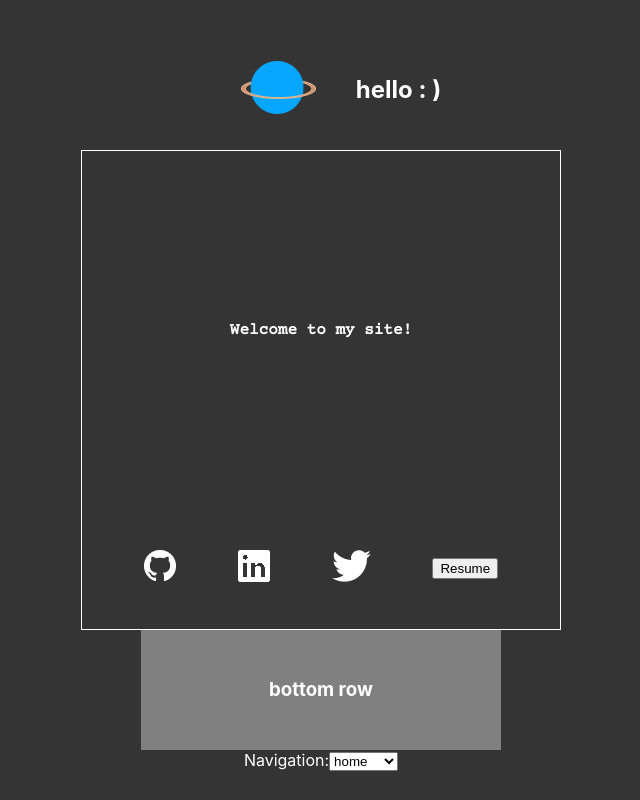
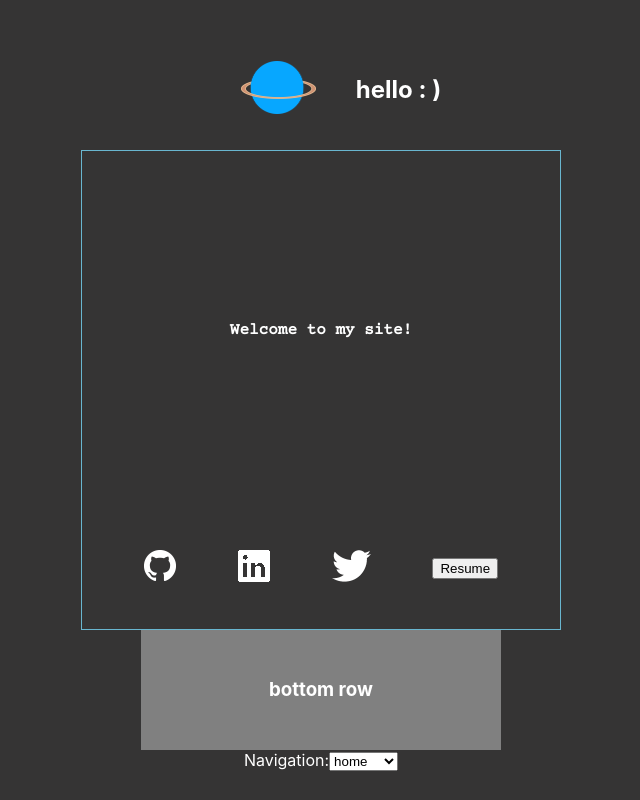
Before and after one commit to sgerpdx/pop-signpost, a Next.js app: page / in a window 1280 px wide. Shown: the whole page, without its empty margins (319-959 px from the left). Built offline with nearby package versions, Linux system fonts and the light colour scheme; a web font is replaced by a local one.

Commit message:
rotating div border color styles changed

```diff
--- a/styles/Home.module.css
+++ b/styles/Home.module.css
@@ -85,7 +85,7 @@
 
 .frontBox {
   background-color: rgb(53, 52, 52);
-  border: solid 1px white;
+  border: solid 1px rgb(105, 182, 207);
   width: 480px;
   height: 480px;
   transform: rotate3d(0, 1, 0, 0deg) translateZ(240px);
@@ -95,7 +95,7 @@
 
 .sideBoxRight {
   background-color: rgb(53, 52, 52);
-  border: solid 1px white;
+  border: solid 1px lightgreen;
   width: 480px;
   height: 480px;
   transform: rotate3d(0, 1, 0, 90deg) translateZ(240px);
@@ -105,7 +105,7 @@
 
 .backBox {
   background-color: rgb(53, 52, 52);
-  border: solid 1px white;
+  border: solid 1px rgb(248, 78, 248);
   width: 480px;
   height: 480px;
   transform: rotate3d(0, 1, 0, 180deg) translateZ(240px);
@@ -115,7 +115,7 @@
 
 .sideBoxLeft {
   background-color: rgb(53, 52, 52);
-  border: solid 1px white;
+  border: solid 1px orange;
   width: 480px;
   height: 480px;
   transform: rotate3d(0, 1, 0, 270deg) translateZ(240px);
```
Also changed, not shown: 1 other file (tests, documents, lock files or other folders).
